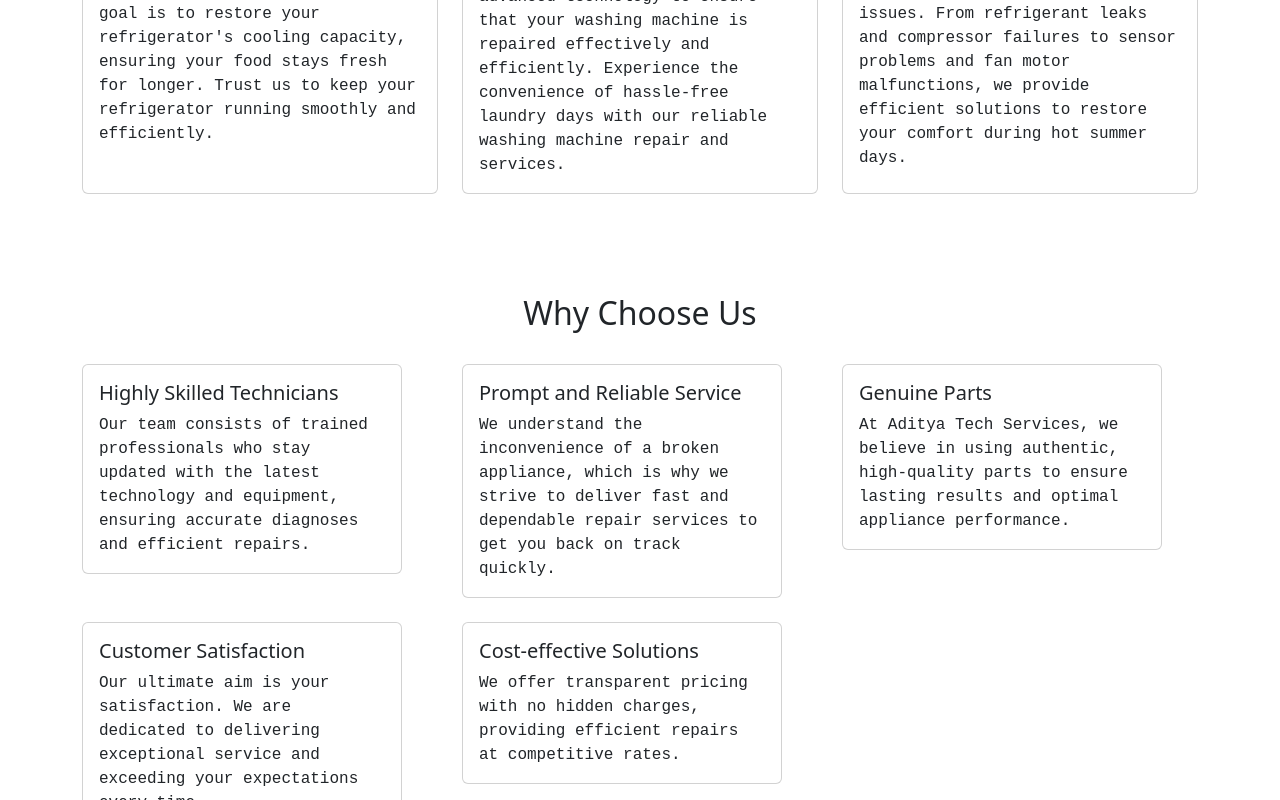
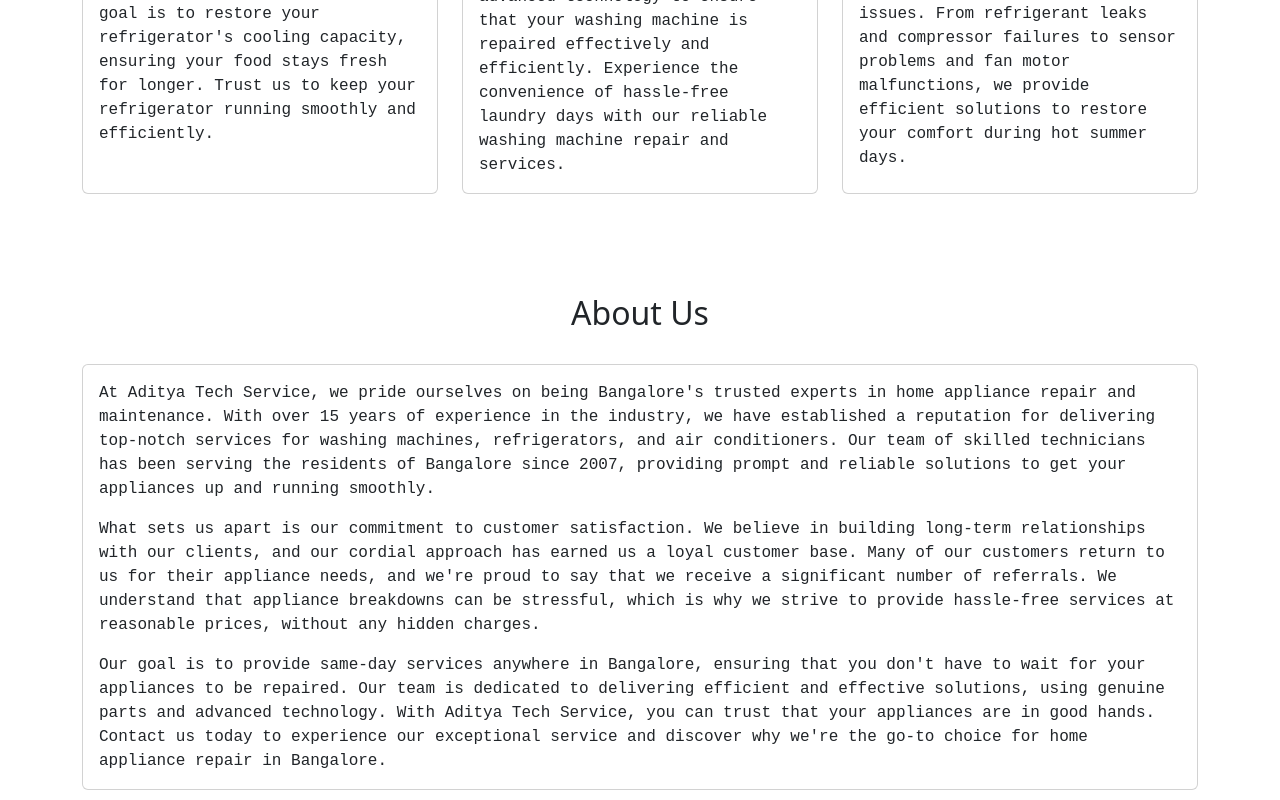
Before and after one commit to harishrnme/adityatechservices-website, a plain HTML site: page index.html in a window 1280 px wide. Shown: the part 2000-2800 px from the top of the page. Drawn offline with nearby package versions, Linux system fonts and the light colour scheme.

Commit message:
Updated About Us

```diff
--- a/index.html
+++ b/index.html
@@ -39,6 +39,9 @@
             </li>
             <li class="nav-item">
               <a class="nav-link" href="#services">Services</a>
+            </li>
+            <li class="nav-item">
+              <a class="nav-link" href="#aboutus">About Us</a>
             </li>
             <li class="nav-item">
               <a class="nav-link" href="#contact-us">Contact Us</a>
@@ -151,6 +154,29 @@
       </div>
     </div>
 
+
+
+<div id="aboutus" class="container" style="margin-top: 100px; margin-bottom: 100px">
+  <h2 style="text-align: center">About Us</h2>
+  <br />
+  <div class="row row-cols-1 g-4">
+    <div class="col">
+      <div class="card h-100">
+        <div class="card-body">
+          <p class="card-text">
+            At Aditya Tech Service, we pride ourselves on being Bangalore's trusted experts in home appliance repair and maintenance. With over 15 years of experience in the industry, we have established a reputation for delivering top-notch services for washing machines, refrigerators, and air conditioners. Our team of skilled technicians has been serving the residents of Bangalore since 2007, providing prompt and reliable solutions to get your appliances up and running smoothly.
+          </p>
+          <p class="card-text">
+            What sets us apart is our commitment to customer satisfaction. We believe in building long-term relationships with our clients, and our cordial approach has earned us a loyal customer base. Many of our customers return to us for their appliance needs, and we're proud to say that we receive a significant number of referrals. We understand that appliance breakdowns can be stressful, which is why we strive to provide hassle-free services at reasonable prices, without any hidden charges.
+          </p>
+          <p class="card-text">
+            Our goal is to provide same-day services anywhere in Bangalore, ensuring that you don't have to wait for your appliances to be repaired. Our team is dedicated to delivering efficient and effective solutions, using genuine parts and advanced technology. With Aditya Tech Service, you can trust that your appliances are in good hands. Contact us today to experience our exceptional service and discover why we're the go-to choice for home appliance repair in Bangalore.
+          </p>
+        </div>
+      </div>
+    </div>
+  </div>
+</div>
     <div class="container" style="margin-top: 100px; margin-bottom: 100px">
       <h2 style="text-align: center">Why Choose Us</h2>
       <br />
@@ -216,6 +242,8 @@
         </div>
       </div>
     </div>
+
+
 
     <div id="contact-us" class="web-contant" id="contact_us">
         <div
```
